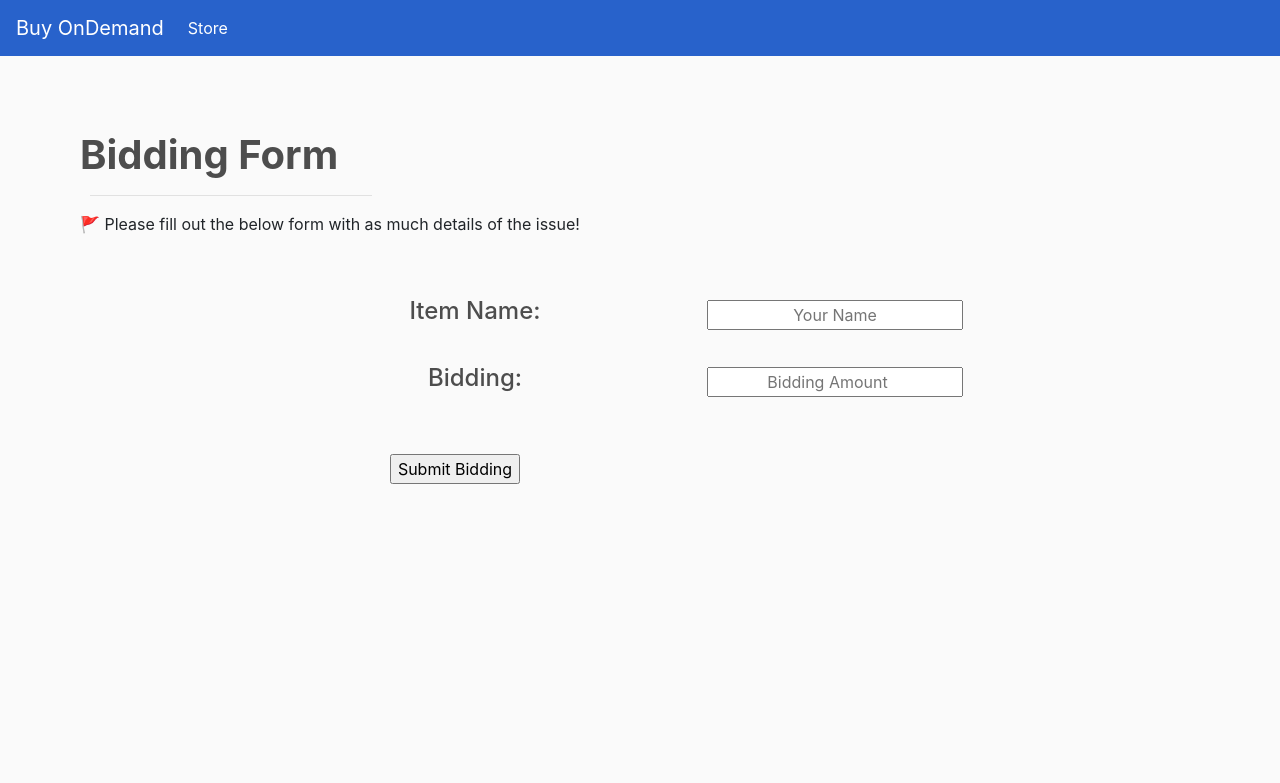
After one commit to AliceLiu17/CSC322-Ebay, a Django app: page /bid_items/ in a window 1280 px wide; the page is wider, and only the part inside the window is pictured. The commit adds this page. Shown: the top 783 px of that part. Run offline with Django 4.2, Linux system fonts and the light colour scheme; some libraries are stand-ins or nearby versions.

Commit message:
bidding + selling

```diff
--- /dev/null
+++ b/store/templates/store/bid_items.html
@@ -0,0 +1,65 @@
+<!-- complaints page for any user-->
+{% load static %}
+<html>
+	<head>
+		<title> Biddings Page</title>
+		<link rel="stylesheet" href="https://stackpath.bootstrapcdn.com/bootstrap/4.1.3/css/bootstrap.min.css" integrity="sha384-MCw98/SFnGE8fJT3GXwEOngsV7Zt27NXFoaoApmYm81iuXoPkFOJwJ8ERdknLPMO" crossorigin="anonymous">
+		<script src="https://ajax.googleapis.com/ajax/libs/jquery/3.3.1/jquery.min.js"></script>
+		<link rel="stylesheet" href="https://use.fontawesome.com/releases/v5.6.1/css/all.css" integrity="sha384-gfdkjb5BdAXd+lj+gudLWI+BXq4IuLW5IT+brZEZsLFm++aCMlF1V92rMkPaX4PP" crossorigin="anonymous">
+		<meta name="viewport" content="width=device-width, initial-scale=1, maximum-scale=1, minimum-scale=1" />
+		<link rel="stylesheet" href="https://stackpath.bootstrapcdn.com/bootstrap/4.4.1/css/bootstrap.min.css" integrity="sha384-Vkoo8x4CGsO3+Hhxv8T/Q5PaXtkKtu6ug5TOeNV6gBiFeWPGFN9MuhOf23Q9Ifjh" crossorigin="anonymous">
+		<link rel="stylesheet" type="text/css" href="{% static 'css/main.css' %}">
+		<link rel = "stylesheet" href = "style.css">
+    </style>
+</head>
+
+<body>
+    <nav class="navbar navbar-expand-lg navbar-dark bg-dark">
+        <a class="navbar-brand" href="{% url 'store' %}">Buy OnDemand</a>
+        <button class="navbar-toggler" type="button" data-toggle="collapse" data-target="#navbarSupportedContent" aria-controls="navbarSupportedContent" aria-expanded="false" aria-label="Toggle navigation">
+            <span class="navbar-toggler-icon"></span>
+        </button>
+
+        <div class="collapse navbar-collapse" id="navbarSupportedContent">
+            <ul class="navbar-nav mr-auto">
+              <li class="nav-item active">
+                <a class="nav-link" href="{% url 'store' %}">Store <span class="sr-only">(current)</span></a>
+        </div>
+    </nav>
+</body>
+
+<div class = "name" style = "text-align:left; position:relative; left:80px; bottom:-75px ">
+    <meta charset="UTF-8">
+        <h1> <strong> Bidding Form </strong> </h1>
+        <hr style= "width:22%;text-align:left;margin-left:10px">
+        <p>
+            &#128681; Please fill out the below form with as much details of the issue!
+        </p>
+</div>
+
+    <div class = "user details" style = "text-align:center; position:relative; right:165px; bottom:-120px ">
+            <h2> <font size= "+2.2"> Item Name: </font> </h2>
+            <input type="text" id="Name" name="Name" style= "text-align:center; position:relative; left:360px; bottom:34px" placeholder= "Your Name">
+
+            <h2> <font size= "+2.2"> Bidding: </font> </h2>
+            <input type="number" id="Bidding Amount" name="Bidding Amount" style= "text-align:center; position:relative; left:360px; bottom:34px" placeholder= "Bidding Amount">
+
+
+
+        {% comment %} <div class = "complaints detail" style = "text-align:center; position:relative; right:-34px; bottom:40px">
+            <textarea id="complaint details" style= "position:relative; left:175px; bottom:-50px" name="complaints" rows="13" cols="68"> </textarea>
+        </div> {% endcomment %}
+        <form>
+            <div>
+                <input type="submit" style="position:relative; right:20px; bottom: -23px" value="Submit Bidding"/>
+                </div>
+        </form>
+</div>
+
+
+    <!--<label for="freeform">Tell us how you heard about HubSpot:</label>
+<br>
+
+<textarea id="freeform" name="freeform" rows="4" cols="50">
+Enter text here...
+</textarea>
--- a/store/templates/store/store.html
+++ b/store/templates/store/store.html
@@ -12,7 +12,7 @@
 				<hr>
 
 				<button data-product="{{product.id}}" data-action="add" class="btn btn-outline-secondary add-btn update-cart">Add to Cart</button>
-				<a class="btn btn-outline-success" href="#">Bid this Item</a>
+				<a class="btn btn-outline-success" href="bid_items">Bid this Item</a>
 
 
 				<button class="btn btn-outline-success" input type="button" button onclick="myFunction()" >Report Item</button>
--- a/store/urls.py
+++ b/store/urls.py
@@ -18,9 +18,11 @@ urlpatterns = [
  	path('buyer_profile/', views.buyerProfile, name="buyer_profile"),
 	path('seller_profile/', views.sellerProfile, name="seller_profile"),
 	path('admin_profile/', views.adminProfile, name="admin_profile"),
-	path('seller_profile/complaints', views.complaints, name='complaints_page')
+	path('seller_profile/complaints', views.complaints, name='complaints_page'),
 	# path('seller-home/', views.sellerHome, name="seller-home"),
  	# path('admin-home/', views.adminHome, name="admin-home"),
+
+  	path('bid_items/', views.bid_items, name='bid_items_page'),
 
 
 
--- a/store/views.py
+++ b/store/views.py
@@ -197,3 +197,8 @@ def adminProfile(request):
 # 	products = Product.objects.all()
 # 	context = {'products':products, 'cartItems':cartItems}
 # 	return render(request, 'store/store-buyer.html', context)
+
+
+def bid_items(request):
+	if request.method == "GET":
+		return render (request, 'store/bid_items.html')
```
Also changed, not shown: store/templates/store/seller_profile.html (+45 -1 lines).
